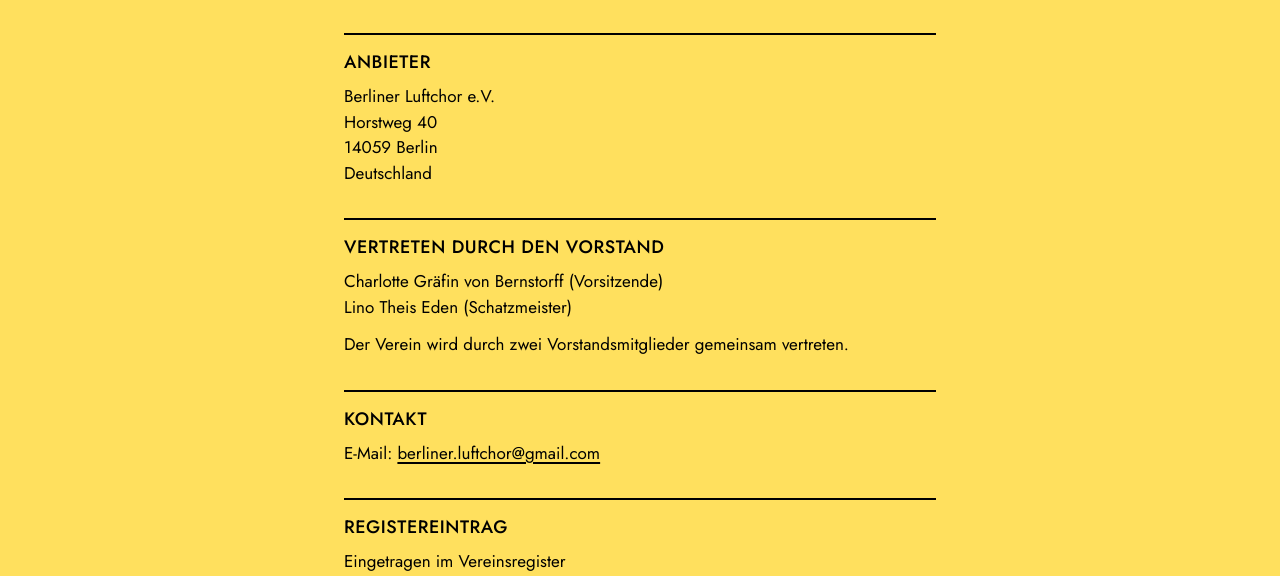
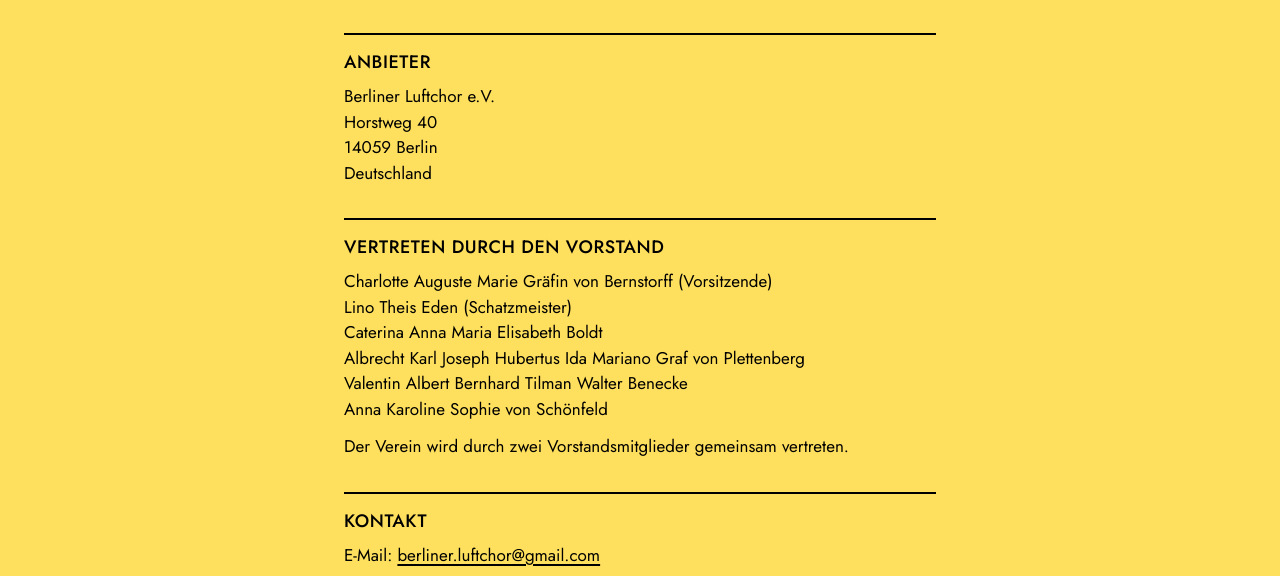
Before and after one commit to berliner-luftchor/berliner-luftchor.github.io, a plain HTML site: page impressum.html in a window 1280 px wide. Shown: the part 224-800 px from the top of the page. Drawn offline with Linux system fonts and the light colour scheme.

Commit message:
Impressum: alle Vorstandsmitglieder

```diff
--- a/impressum.html
+++ b/impressum.html
@@ -18,7 +18,7 @@
   <p>Berliner Luftchor e.V.<br>Horstweg 40<br>14059 Berlin<br>Deutschland</p>
 
   <h2>Vertreten durch den Vorstand</h2>
-  <p>Charlotte Gräfin von Bernstorff (Vorsitzende)<br>Lino Theis Eden (Schatzmeister)</p>
+  <p>Charlotte Auguste Marie Gräfin von Bernstorff (Vorsitzende)<br>Lino Theis Eden (Schatzmeister)<br>Caterina Anna Maria Elisabeth Boldt<br>Albrecht Karl Joseph Hubertus Ida Mariano Graf von Plettenberg<br>Valentin Albert Bernhard Tilman Walter Benecke<br>Anna Karoline Sophie von Schönfeld</p>
   <p>Der Verein wird durch zwei Vorstandsmitglieder gemeinsam vertreten.</p>
 
   <h2>Kontakt</h2>
```
Also changed, not shown: datenschutz.html (+1 -1 lines).
